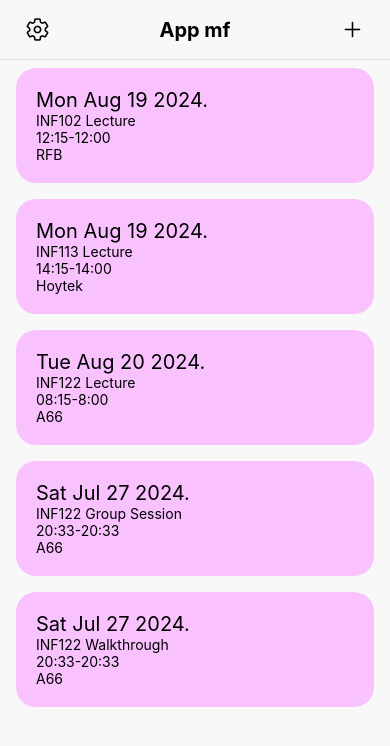
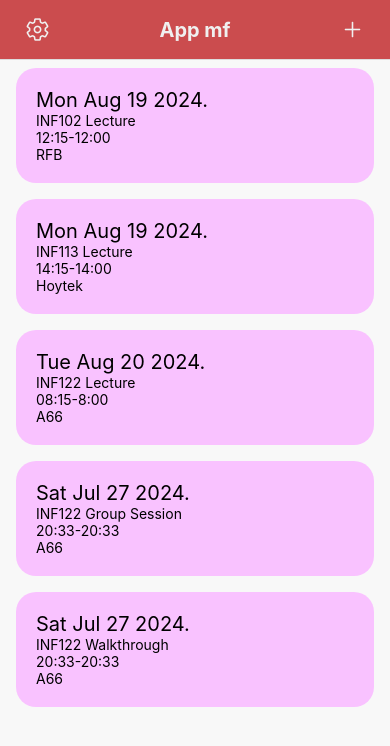
Before and after one commit to sunelianes/calendar, a React Native app: screen / in a window 390 px wide. Shown: the top 746 px of the page. Built offline with nearby package versions, Linux system fonts and the light colour scheme.

Commit message:
gave correct colors to topbar

```diff
--- a/src/components/TopBar.tsx
+++ b/src/components/TopBar.tsx
@@ -12,11 +12,11 @@ const TopBar: React.FC<TopBarProps> = ({ title, onSettingsPress, onPlusPress })
     return (
         <View style={styles.container}>
             <TouchableOpacity onPress={onSettingsPress} style={styles.button}>
-                <Icon name="settings-outline" size={25} color="#000" />
+                <Icon name="settings-outline" size={25} color="#f0f0f0" />
             </TouchableOpacity>
             <Text style={styles.title}>{title}</Text>
             <TouchableOpacity onPress={onPlusPress} style={styles.button}>
-                <Icon name="add-outline" size={25} color="#000" />
+                <Icon name="add-outline" size={25} color="#f0f0f0" />
             </TouchableOpacity>
         </View>
     );
@@ -29,9 +29,10 @@ const styles = StyleSheet.create({
         justifyContent: 'space-between',
         paddingHorizontal: 15,
         height: 60,
-        backgroundColor: '#f8f8f8',
+        backgroundColor: '#cb4c4e',
         borderBottomWidth: 1,
         borderBottomColor: '#ddd',
+        width: '100%',
     },
     button: {
         padding: 10,
@@ -39,7 +40,7 @@ const styles = StyleSheet.create({
     title: {
         fontSize: 20,
         fontWeight: 'bold',
-        color: '#000',
+        color: '#f0f0f0',
     },
 });
 
```
